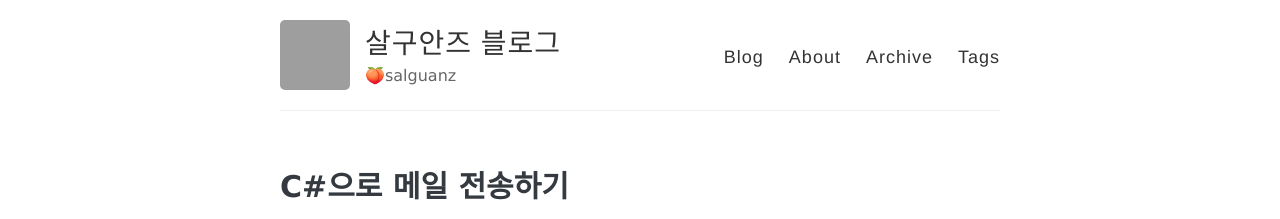
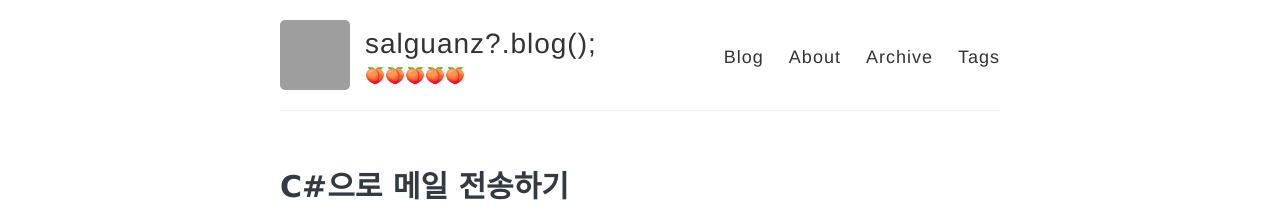
Before and after one commit to chickeningot/chickeningot.github.io, a Jekyll site: the page built from index.html, in a window 1280 px wide. Shown: the top 219 px of the page. Built offline with Jekyll 4.4.1, drawn with Linux system fonts in a browser that asks for light colours; the list of posts is cut into pages by our own code; grey boxes are pictures that could not be loaded.

Commit message:
rename blog title

```diff
--- a/_config.yml
+++ b/_config.yml
@@ -3,10 +3,10 @@
 #
 
 # Name of your site (displayed in the header)
-name: 살구안즈 블로그
+name: salguanz?.blog();
 
 # Short bio or description (displayed in the header)
-description: 🍑salguanz
+description: 🍑🍑🍑🍑🍑
 
 #
 # Flags below are optional
```
